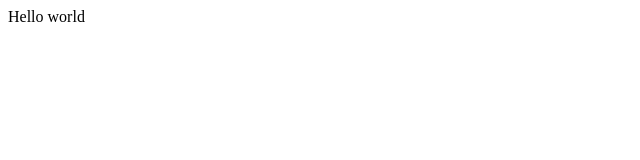
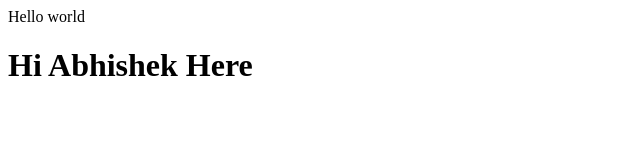
Before and after one commit to optimus999/just123, a plain HTML site: page index.html in a window 1280 px wide. Shown: the whole page, without its empty margins (0-640 px from the left). Drawn offline with Linux system fonts and the light colour scheme.

Commit message:
2nd commit

```diff
--- a/index.html
+++ b/index.html
@@ -7,5 +7,6 @@
 </head>
 <body>
     Hello world
+    <h1>Hi Abhishek Here</h1>
 </body>
 </html>
```
